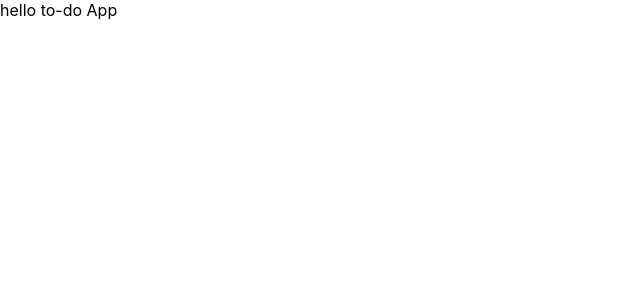
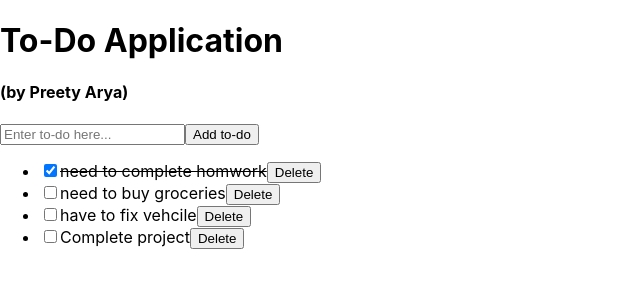
Before and after one commit to aryapreety2204/Todo-react-app, a React (Create React App) app: page / in a window 1280 px wide. Shown: the top 300 px of the page, without its empty margins (0-640 px from the left). Built offline with nearby package versions, Linux system fonts and the light colour scheme.

Commit message:
added 4 functionality list add delete complete todo

```diff
--- a/src/App.js
+++ b/src/App.js
@@ -1,10 +1,109 @@
 import logo from './logo.svg';
 import './App.css';
+import { useState } from 'react';
 
+var count = 0
 function App() {
+
+  const [todoList, setTodoList] = useState([
+    {
+      id: count++,
+      todo:"need to complete homwork",
+      completed: true
+    },
+    {
+      id: count++,
+      todo:"need to buy groceries",
+      completed: false
+    },
+    {
+      id: count++,
+      todo:"have to fix vehcile",
+      completed: false
+    },
+    {
+      id: count++,
+      todo:"Complete project",
+      completed: false
+    }
+  ])
+
+  const addTodo = () =>{
+    // console.log("add todo");
+    // console.log("text reded:",document.getElementById("input").value);
+    // console.log("todoList",todoList);
+    // setTodoList(todoList)
+    // console.log("todoList",todoList);
+
+    const text=document.getElementById("input").value
+    const todoObject = {
+      id: count++,
+      todo: text,
+      completed: false
+
+    }
+    setTodoList([...todoList, todoObject])
+  }
+
+  const deleteTodo = (id) =>{
+    console.log("deleteTodo:",id)
+    var tempTodoList = todoList.filter(iterator =>{
+         return id != iterator.id
+      // if(id == iterator.id)
+      //   {
+      //     return false
+      //   }
+      //   else{
+      //     return  true
+      //   }
+    })
+    setTodoList([...tempTodoList])
+  }
+  const completeTodo = (id) =>{
+    console.log("completeTodo:",id);
+    var tempTodoList = todoList.map(iterator =>
+      {
+        if(id == iterator.id)
+        {
+             iterator.completed = !iterator.completed
+             return iterator
+        }
+        else{
+          return iterator
+        }
+      })
+      setTodoList([...tempTodoList])
+
+  }
+
   return (
     <div>
-      hello to-do App
+     <h1>To-Do Application</h1>
+     <h4>(by Preety Arya)</h4>
+     <input type="text"  id="input" placeholder="Enter to-do here..."/>
+     <button onClick={addTodo}>Add to-do</button>
+
+      <div>
+         <ul>
+          {
+            todoList.map(iterator=>{
+              return <li key={iterator.id}>
+
+                {
+                  iterator.completed == true ?
+                  <><input type="checkbox" onChange={()=>completeTodo(iterator.id)} checked/>
+                    <s>{iterator.todo}</s></>:
+                  <><input type="checkbox" onChange={()=>completeTodo(iterator.id)}/>
+                    {iterator.todo}
+                  </>
+                }
+
+                <button onClick={()=>deleteTodo(iterator.id)}>Delete</button>
+                </li>
+            })
+          }
+         </ul>
+      </div>
     </div>
   );
 }
```
